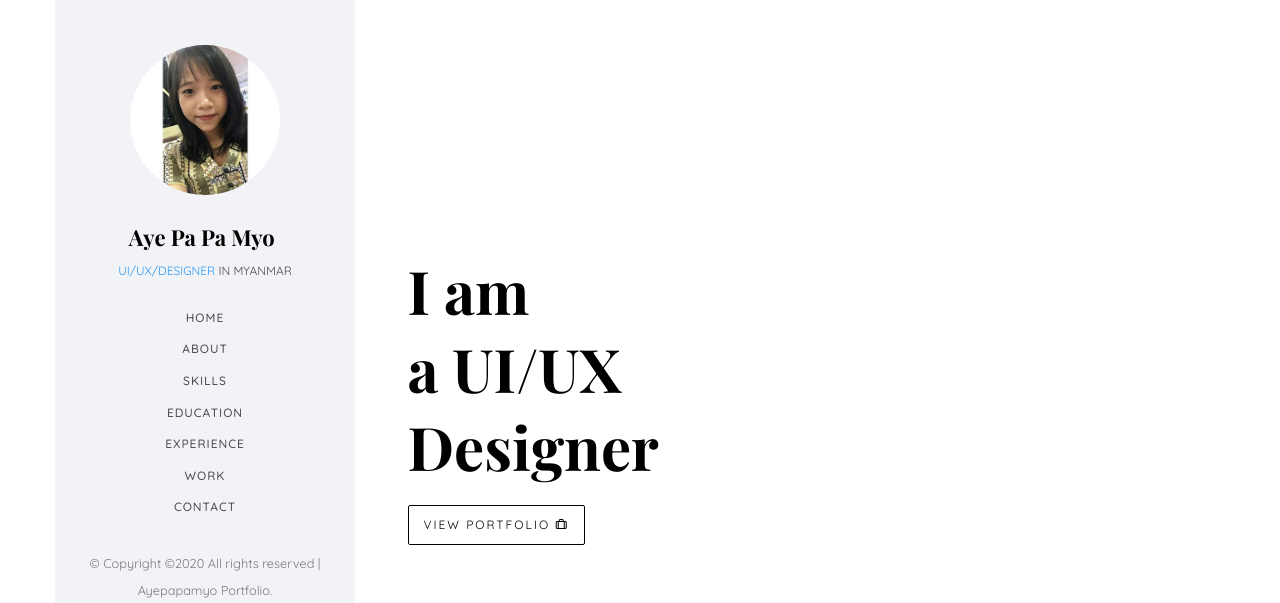
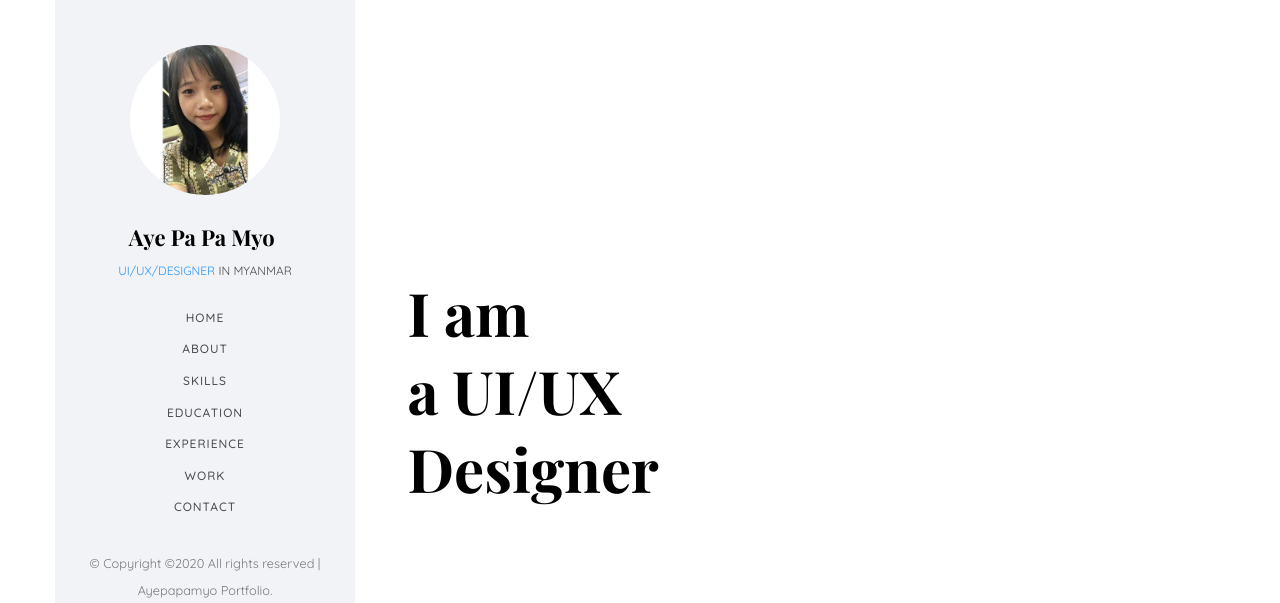
Before and after one commit to AyePaPaMyo/Ayepapamyo.github.io, a plain HTML site: page index.html in a window 1280 px wide. Shown: the top 603 px of the page. Drawn offline with nearby package versions, Linux system fonts and the light colour scheme; files whose address does not match are found by name; a web font is replaced by a local one.

Commit message:
Update index.html

```diff
--- a/index.html
+++ b/index.html
@@ -115,7 +115,7 @@ Copyright &copy;<script>document.write(new Date().getFullYear());</script> All r
 					   					<div class="desc">
 						   					<h1>I am <br>a UI/UX Designer</h1>
 
-												<p><a class="btn btn-primary btn-learn">View Portfolio <i class="icon-briefcase3"></i></a></p>
+
 											</div>
 					   				</div>
 					   			</div>
```
